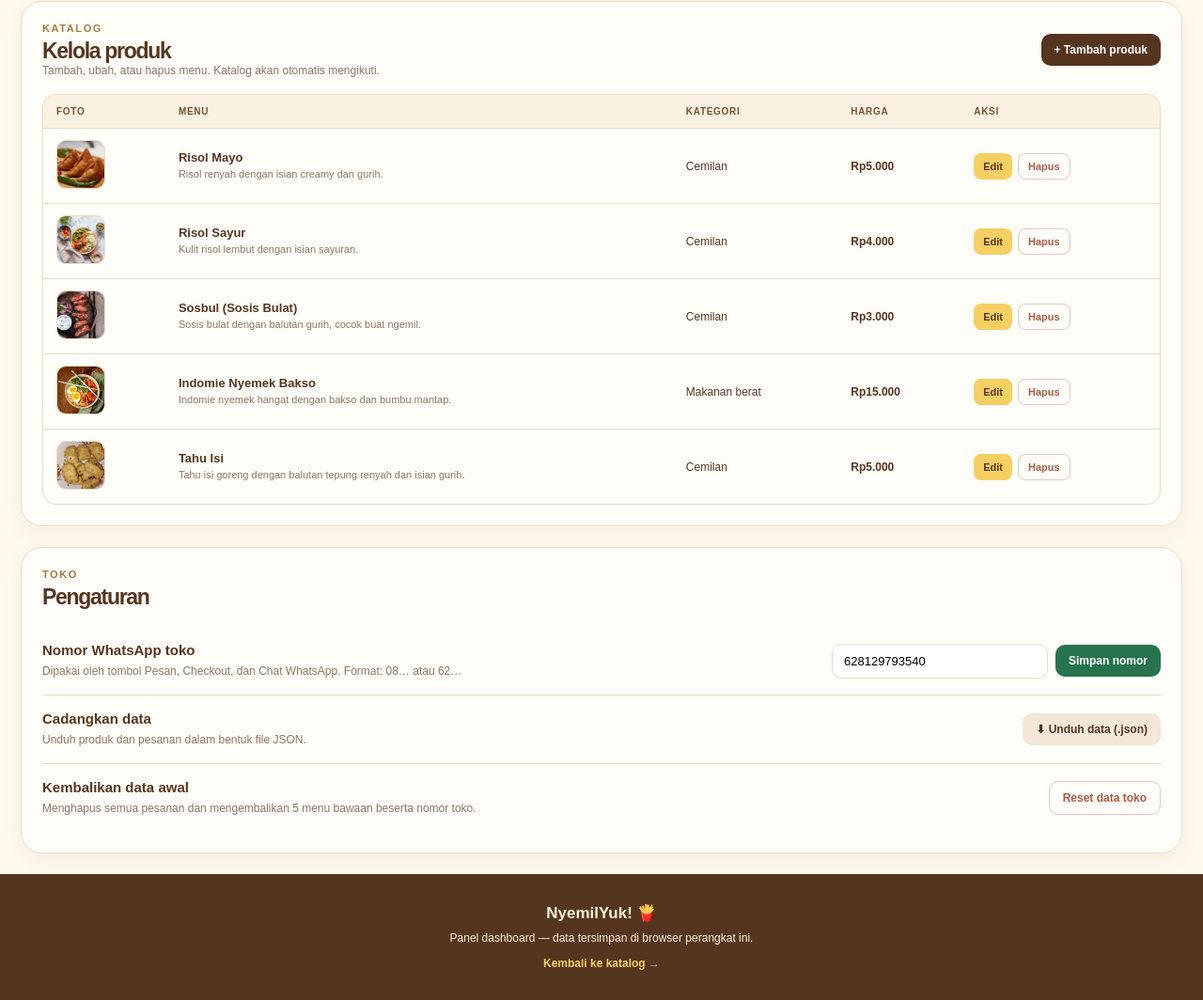
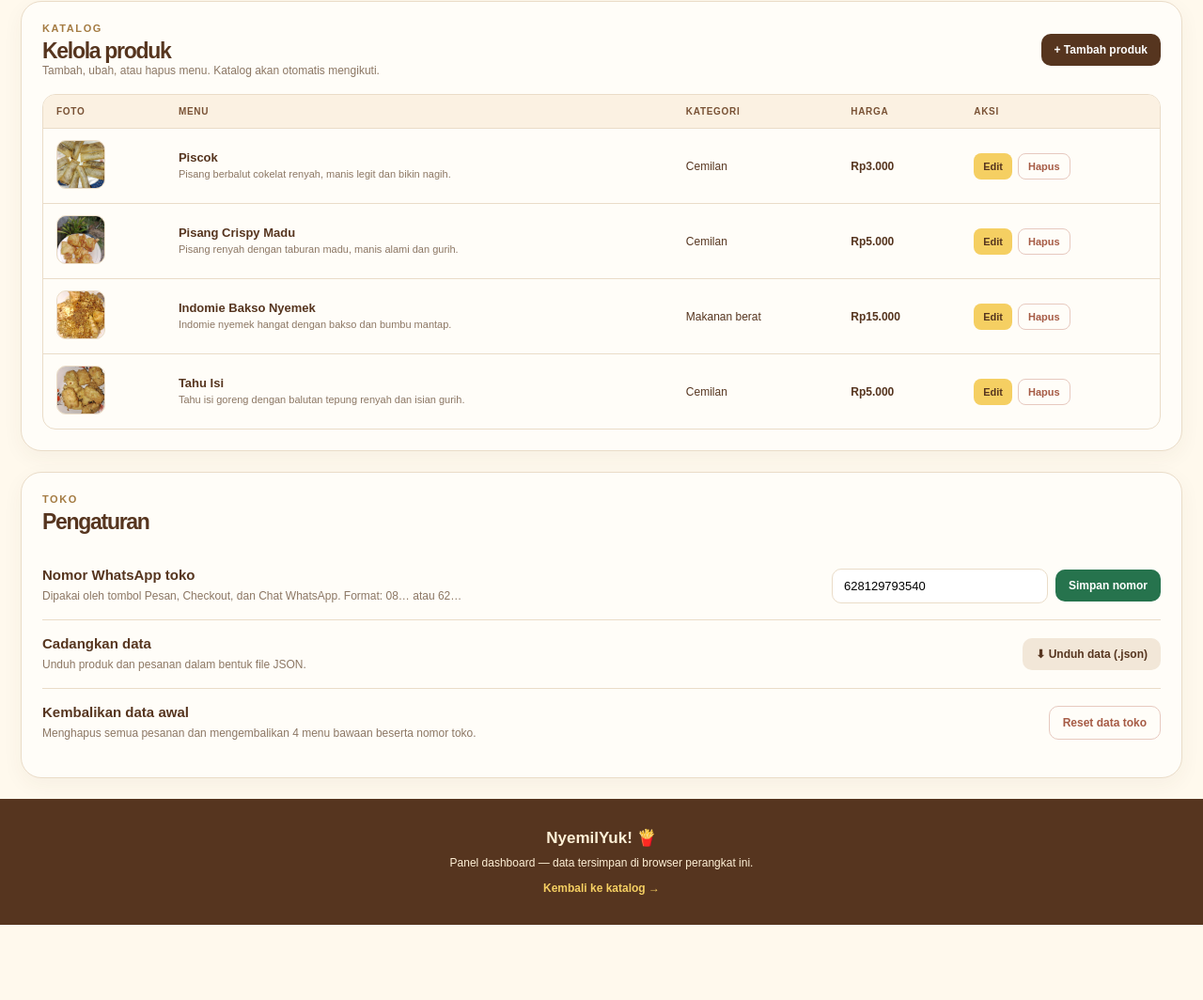
Before and after one commit to naisaaaa745/Nyemilyuk, a plain HTML site: page dashboard.html in a window 1280 px wide. Shown: the part 1426-2490 px from the top of the page at 94% size. After the commit the page ends 2410 px from the top, so only its background shows below. Drawn offline with Linux system fonts and the light colour scheme.

Commit message:
Update menu: 4 products with new photos, keep Tahu Isi

```diff
--- a/dashboard.html
+++ b/dashboard.html
@@ -104,7 +104,7 @@
       </div>
 
       <div class="setting-row">
-        <div><h3>Kembalikan data awal</h3><p>Menghapus semua pesanan dan mengembalikan 5 menu bawaan beserta nomor toko.</p></div>
+        <div><h3>Kembalikan data awal</h3><p>Menghapus semua pesanan dan mengembalikan 4 menu bawaan beserta nomor toko.</p></div>
         <div class="control"><button class="btn btn-danger" onclick="resetData()">Reset data toko</button></div>
       </div>
     </section>
--- a/js/dashboard.js
+++ b/js/dashboard.js
@@ -283,7 +283,7 @@ function exportData() {
 }
 
 function resetData() {
-  if (!confirm("Reset semua data? Pesanan akan hilang dan menu kembali ke 5 produk awal.")) return;
+  if (!confirm("Reset semua data? Pesanan akan hilang dan menu kembali ke 4 produk awal.")) return;
   Store.resetAll();
   renderAll();
   dashboardToast("Data toko dikembalikan ke awal.");
--- a/js/products.js
+++ b/js/products.js
@@ -2,42 +2,33 @@
 const DEFAULT_PRODUCTS = [
   {
     "id": 1,
-    "name": "Risol Mayo",
-    "desc": "Risol renyah dengan isian creamy dan gurih.",
-    "price": 5000,
+    "name": "Piscok",
+    "desc": "Pisang berbalut cokelat renyah, manis legit dan bikin nagih.",
+    "price": 3000,
     "category": "Cemilan",
     "tag": "Favorit",
-    "image": "assets/images/1-risol-mayo.jpg"
+    "image": "assets/images/1-piscok.jpg"
   },
   {
     "id": 2,
-    "name": "Risol Sayur",
-    "desc": "Kulit risol lembut dengan isian sayuran.",
-    "price": 4000,
+    "name": "Pisang Crispy Madu",
+    "desc": "Pisang renyah dengan taburan madu, manis alami dan gurih.",
+    "price": 5000,
     "category": "Cemilan",
-    "tag": "Gurih",
-    "image": "assets/images/2-risol-sayur.jpg"
+    "tag": "Best seller",
+    "image": "assets/images/2-pisang-crispy-madu.jpg"
   },
   {
     "id": 3,
-    "name": "Sosbul (Sosis Bulat)",
-    "desc": "Sosis bulat dengan balutan gurih, cocok buat ngemil.",
-    "price": 3000,
-    "category": "Cemilan",
-    "tag": "Best seller",
-    "image": "assets/images/3-sosbul-sosis-bulat.jpg"
-  },
-  {
-    "id": 4,
-    "name": "Indomie Nyemek Bakso",
+    "name": "Indomie Bakso Nyemek",
     "desc": "Indomie nyemek hangat dengan bakso dan bumbu mantap.",
     "price": 15000,
     "category": "Makanan berat",
     "tag": "Bikin kenyang",
-    "image": "assets/images/4-indomie-nyemek-bakso.jpg"
+    "image": "assets/images/3-indomie-bakso-nyemek.jpg"
   },
   {
-    "id": 5,
+    "id": 4,
     "name": "Tahu Isi",
     "desc": "Tahu isi goreng dengan balutan tepung renyah dan isian gurih.",
     "price": 5000,
--- a/js/store.js
+++ b/js/store.js
@@ -4,7 +4,7 @@
    ============================================================ */
 
 const STORE_KEYS = {
-  products: "nyemilyuk.products.v1",
+  products: "nyemilyuk.products.v2",
   orders: "nyemilyuk.orders.v1",
   whatsapp: "nyemilyuk.whatsapp.v1"
 };
```
Also changed, not shown: assets/images/1-piscok.jpg (added), assets/images/1-risol-mayo.jpg (deleted), assets/images/2-pisang-crispy-madu.jpg (added), assets/images/2-risol-sayur.jpg (deleted), assets/images/3-indomie-bakso-nyemek.jpg (added), assets/images/3-sosbul-sosis-bulat.jpg (deleted), assets/images/4-indomie-nyemek-bakso.jpg (deleted), 1 other file.
